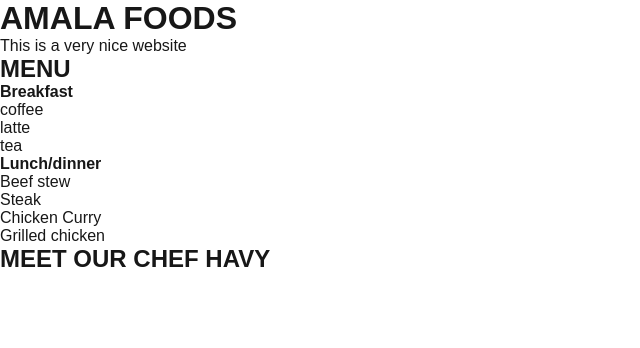
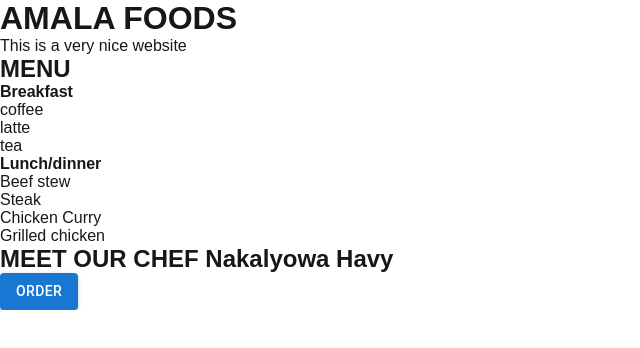
Before and after one commit to HAVYHADIJA/amala_app, a Next.js app: page / in a window 1280 px wide. Shown: the top 348 px of the page, without its empty margins (0-640 px from the left). Built offline with nearby package versions, Linux system fonts and the light colour scheme.

Commit message:
updated changes

```diff
--- a/src/app/page.js
+++ b/src/app/page.js
@@ -1,11 +1,14 @@
 import Heading from "../components/Heading";
 import Content from "../components/Content";
+import Footer from "../components/Footer";
+import Button from '@mui/material/Button';
 
 
 export default function Home() {
 
   let Lunch_items = ["Beef stew", "Steak", "Chicken Curry", "Grilled chicken"]
   let breakfast_items = ["coffee","latte","tea"]
+  let name = "Nakalyowa Havy"
 
 
   return (
@@ -13,7 +16,8 @@ export default function Home() {
       <Heading />
       <Content tittle="Breakfast" items={breakfast_items} />
       <Content tittle="Lunch/dinner"items={Lunch_items} />
-      <h2>MEET OUR CHEF HAVY</h2>
+      <Footer name ={name}/>
+      <Button variant="contained">ORDER</Button>
     </div>
   )
 }
--- /dev/null
+++ b/src/components/Footer.js
@@ -0,0 +1,5 @@
+export default function chefs(props) {
+    return (
+        <div><h2>MEET OUR CHEF {props.name}</h2>
+        </div>)
+}
```
Also changed, not shown: package.json (+5 -2 lines), 1 other file (tests, documents, lock files or other folders).
